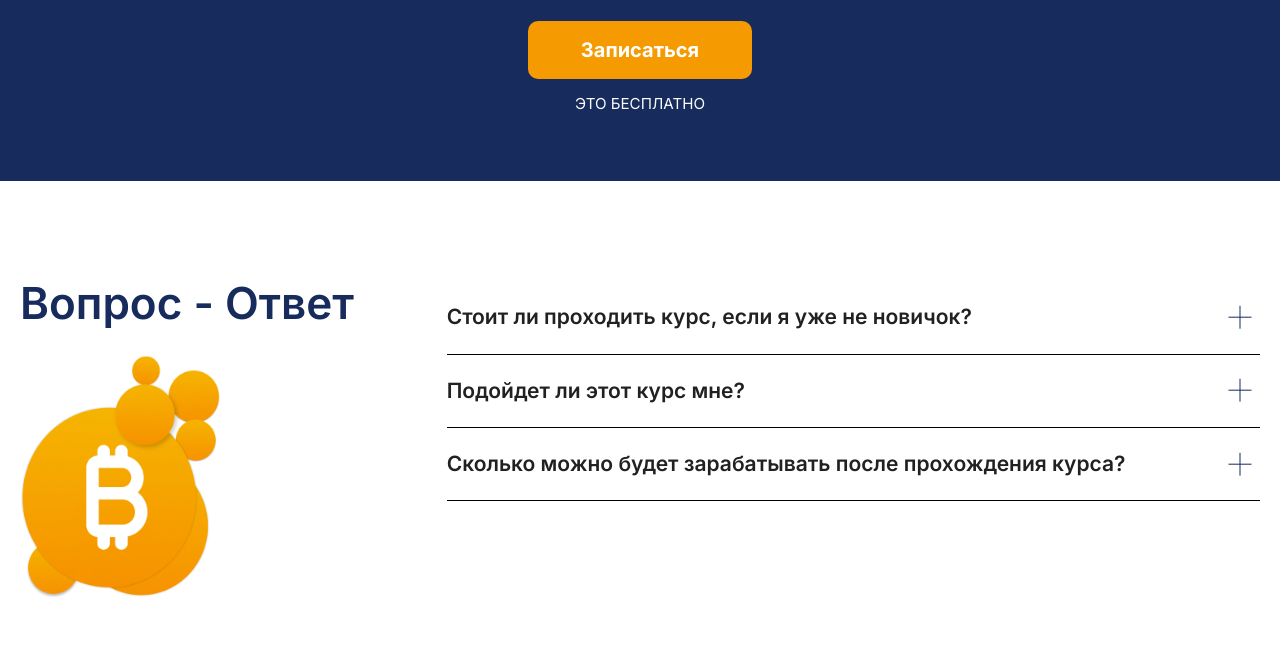
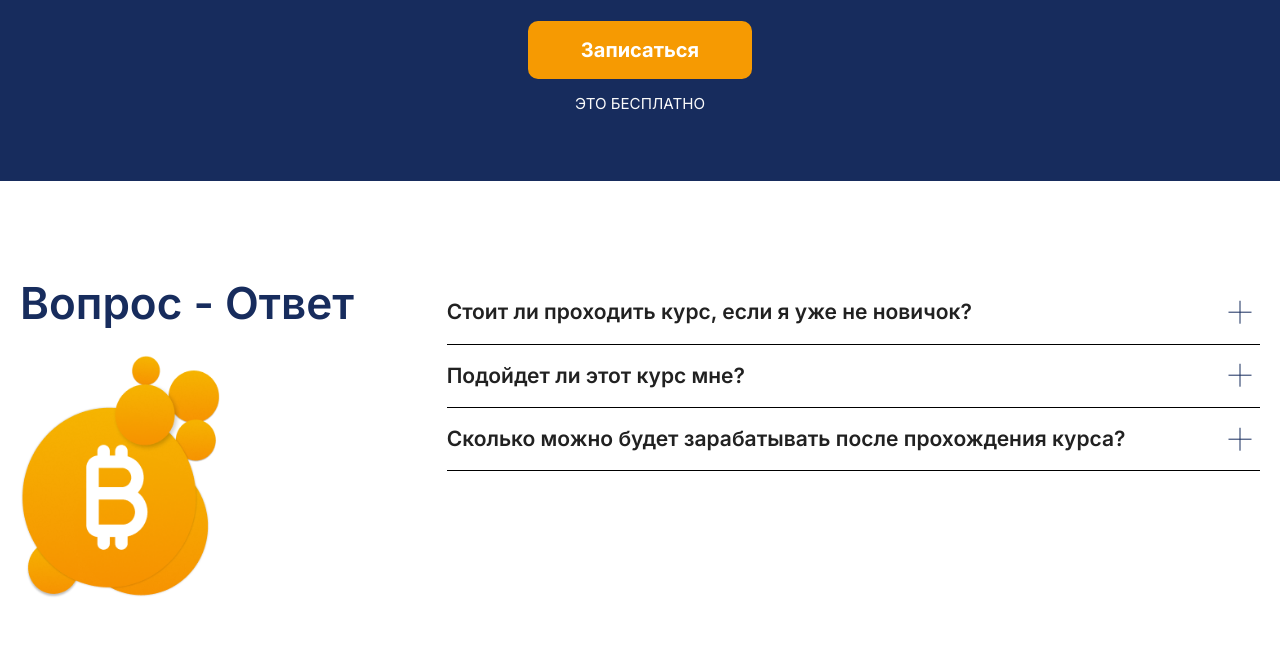
Before and after one commit to fayzullayevelmurod/gulyaganovlab, a plain HTML site: page index.html in a window 1280 px wide. Shown: the part 5464-6121 px from the top of the page. Drawn offline with nearby package versions, Linux system fonts and the light colour scheme.

Commit message:
media line height the end

```diff
--- a/css/style.scss
+++ b/css/style.scss
@@ -675,7 +675,7 @@ header {
         padding: 20px 0;
         font-size: 21px;
         font-weight: 600;
-        line-height: 32.4px;
+        line-height: 22.4px;
         color: rgba(33, 33, 33, 1);
 
       }
```
Also changed, not shown: css/style.css.
